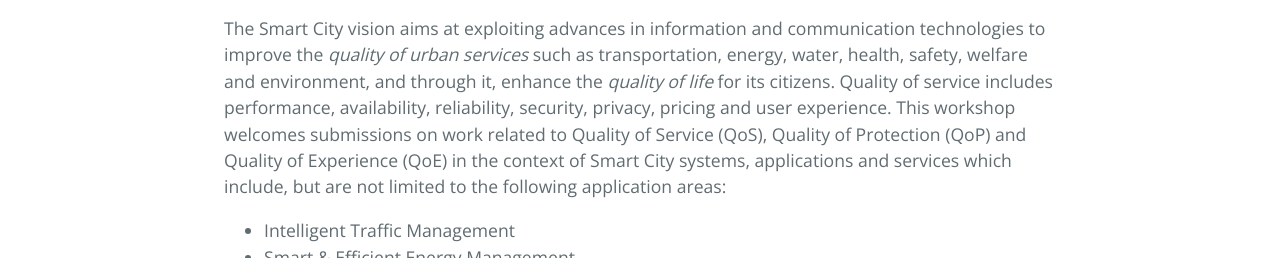
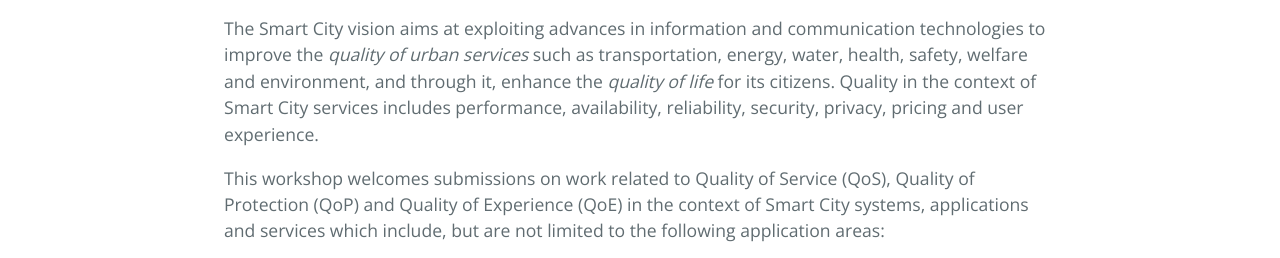
Before and after one commit to qossc-workshop/qossc-workshop.github.io, a website: page index.html in a window 1280 px wide. Shown: the part 470-728 px from the top of the page. Drawn offline with nearby package versions, Linux system fonts and the light colour scheme.

Commit message:
Update index.html

```diff
--- a/index.html
+++ b/index.html
@@ -20,7 +20,8 @@
       <h1><a id="user-content-header-1" class="anchor" href="#header-1" aria-hidden="true"><span class="octicon octicon-link"></span></a>Overview
       </h1>
 
-      <p>The Smart City vision aims at exploiting advances in information and communication technologies to improve the <i>quality of urban services</i> such as transportation, energy, water, health, safety, welfare and environment, and through it, enhance the <i>quality of life</i> for its citizens. Quality of service includes performance, availability, reliability, security, privacy, pricing and user experience. This workshop welcomes submissions on work related to Quality of Service (QoS), Quality of Protection (QoP) and Quality of Experience (QoE) in the context of Smart City systems, applications and services which include, but are not limited to the following application areas: </p>
+      <p>The Smart City vision aims at exploiting advances in information and communication technologies to improve the <i>quality of urban services</i> such as transportation, energy, water, health, safety, welfare and environment, and through it, enhance the <i>quality of life</i> for its citizens. Quality in the context of Smart City services includes performance, availability, reliability, security, privacy, pricing and user experience.</p>
+      <p>This workshop welcomes submissions on work related to Quality of Service (QoS), Quality of Protection (QoP) and Quality of Experience (QoE) in the context of Smart City systems, applications and services which include, but are not limited to the following application areas: </p>
       <ul>
         <li>Intelligent Traffic Management</li>
         <li>Smart & Efficient Energy Management</li>
```
